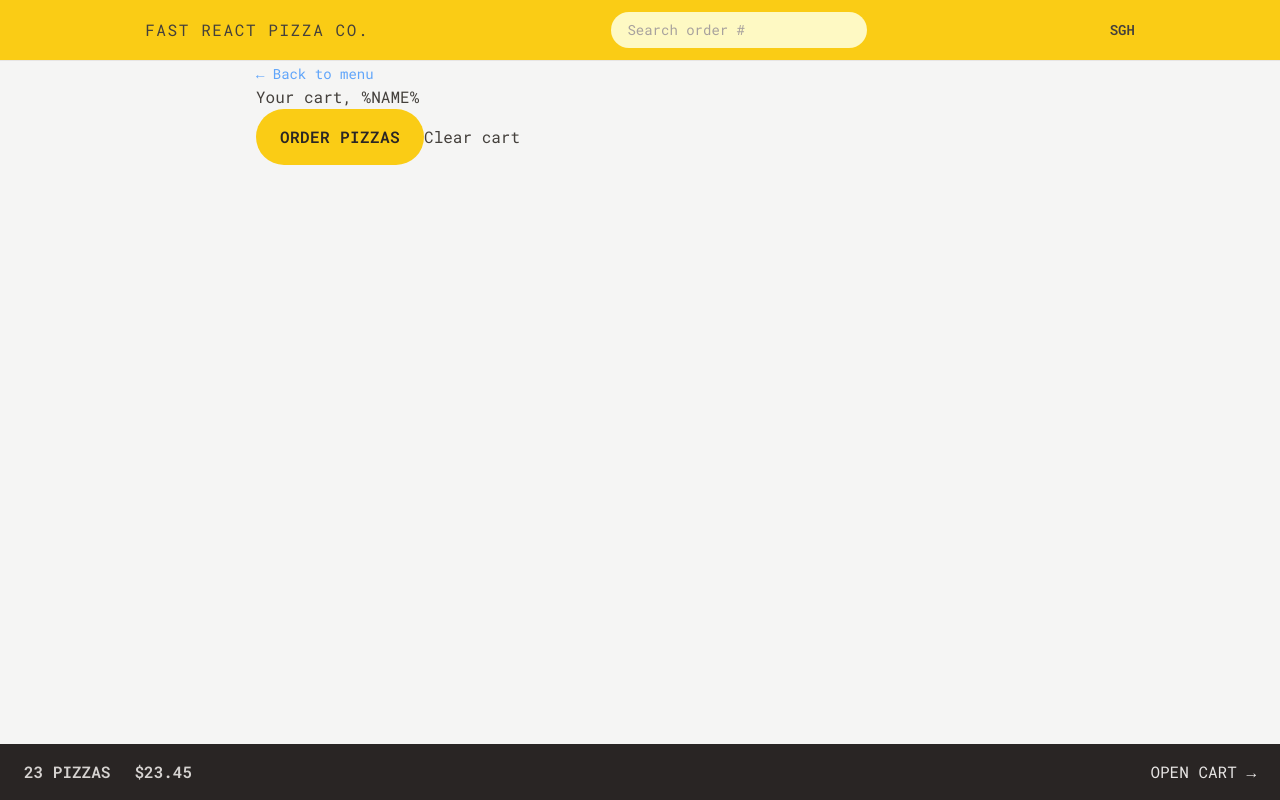
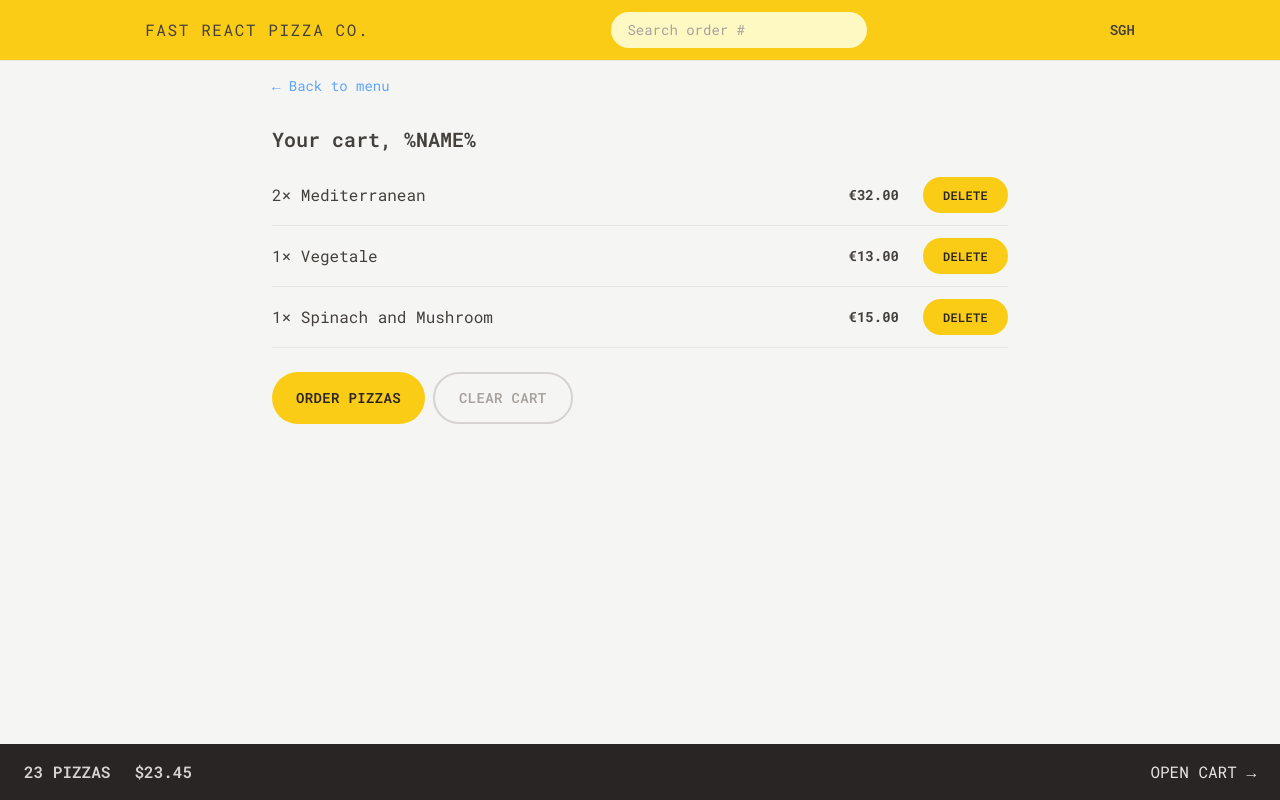
Before and after one commit to Sherman-shop/fast-react-pizza, a React (Vite) app: page /cart in a window 1280 px wide. Built offline with nearby package versions, Linux system fonts and the light colour scheme.

Commit message:
improve UI for Cart and CreateOrder pages

```diff
--- a/src/features/cart/Cart.jsx
+++ b/src/features/cart/Cart.jsx
@@ -1,5 +1,6 @@
 import Button from '../../ui/Button';
 import LinkButton from '../../ui/LinkButton';
+import CartItem from './CartItem';
 
 const _fakeCart = [
   {
@@ -26,17 +27,23 @@
 ];
 
 function Cart() {
-  // const cart = fakeCart;
+   const cart = _fakeCart;
 
   return (
-    <div>
+    <div className="px-4 py-3">
       <LinkButton to="/menu">&larr; Back to menu</LinkButton>
 
-      <h2>Your cart, %NAME%</h2>
+      <h2 className="text-xl mt-7 font-semibold">Your cart, %NAME%</h2>
 
-      <div>
+      <ul className='divide-y divide-stone-200 border-b mt-3'>
+        {cart.map((item) => (
+          <CartItem item={item} key={item.key} />
+        ))}
+      </ul>
+
+      <div className="mt-6 space-x-2">
         <Button to="/order/new" type="primary">Order pizzas</Button>
-        <button>Clear cart</button>
+        <Button type="secondary">Clear Cart</Button>
       </div>
     </div>
   );
--- a/src/features/cart/CartItem.jsx
+++ b/src/features/cart/CartItem.jsx
@@ -1,13 +1,19 @@
+import { formatCurrency } from '../../utils/helpers';
+import Button from '../../ui/Button';
+
 function CartItem({ item }) {
   const { pizzaId, name, quantity, totalPrice } = item;
 
   return (
-    <li>
-      <p>
+    <li className='py-3 sm:flex sm:items-center sm:justify-between'>
+      <p className='mb-1 sm:mb-0'>
         {quantity}&times; {name}
       </p>
-      <div>
-        <p>{formatCurrency(totalPrice)}</p>
+      <div className='flex items-center justify-between sm:gap-6'>
+        <p className='text-sm font-bold'>{formatCurrency(totalPrice)}</p>
+        <Button type="small">Delete</Button>
+
+
       </div>
     </li>
   );
--- a/src/features/order/CreateOrder.jsx
+++ b/src/features/order/CreateOrder.jsx
@@ -43,32 +43,34 @@
   const cart = fakeCart;
 
   return (
-    <div>
-      <h2>Ready to order? Let's go!</h2>
+    <div className="px-4 py-6">
+      <h2 className="mb-8 text-xl font-semibold">Ready to order? Let's go!</h2>
 
       <Form method="POST">
-        <div>
+        <div className="mb-8 flex gap-2 flex-col">
           <label>First Name</label>
-          <input className="input" type="text" name="customer" required />
+          <div className="grow">
+            <input className="input w-full" type="text" name="customer" required />
+          </div>
         </div>
 
-        <div>
+        <div className="mb-8 flex gap-2 flex-col">
           <label>Phone number</label>
-          <div>
-            <input  className="input" type="tel" name="phone" required />
+          <div className="grow">
+            <input  className="input w-full" type="tel" name="phone" required />
+            {formErrors?.phone && <p className="text-xs mt-2 text-red-700 bg-red-100 p-2 rounded-md">{formErrors.phone}</p>}
           </div>
-          {formErrors?.phone && <p>{formErrors.phone}</p>}
         </div>
 
-        <div>
+        <div className="mb-8 flex gap-2 flex-col">
           <label>Address</label>
-          <div>
-            <input className="input"
+          <div className="grow">
+            <input className="input w-full"
             type="text" name="address" required />
           </div>
         </div>
 
-        <div>
+        <div className="mb-12 flex items-center gap-5">
           <input
             className="h-6 w-6 accent-yellow-400 focus:ring focus:ring-yellow-400
             focus:ring-offset-2"
@@ -78,7 +80,7 @@
             // value={withPriority}
             // onChange={(e) => setWithPriority(e.target.checked)}
           />
-          <label htmlFor="priority">Want to yo give your order priority?</label>
+          <label htmlFor="priority" className="font-medium">Want to give your order priority?</label>
         </div>
 
         <div>
--- a/src/index.css
+++ b/src/index.css
@@ -6,7 +6,7 @@
   .input{
     @apply rounded-full border-stone-200 px-4 py-2
     text-sm transition-all duration-300 placeholder:text-stone-400
-    focus:outline-none focus:ring focus:ring-yellow-400 w-full
+    focus:outline-none focus:ring focus:ring-yellow-400
     md:px-6 md:py-3;
   }
 
--- a/src/ui/Button.jsx
+++ b/src/ui/Button.jsx
@@ -2,10 +2,11 @@
 
 
 export default function Button({ children, disabled, to, type}) {
-  const base='bg-yellow-400 font-semibold text-stone-800  inline-block uppercase tracking-wide rounded-full hover:bg-yellow-300 transition-colors duration-500 disabled:cursor-not-allowed'
+  const base='bg-yellow-400 font-semibold text-sm text-stone-800  inline-block uppercase tracking-wide rounded-full hover:bg-yellow-300 focus:bg-yellow-300 transition-colors duration-500 disabled:cursor-not-allowed'
   const styles = {
     primary:base + ' py-3 px-4 md:px-6 md:py-4',
     small:base + " px-4 py-2 md:px-5 md:py-2.5 text-xs",
+    secondary:' font-semibold text-sm text-stone-400 py-2.5 px-4 md:px-6 md:py-3.5 border-2 border-stone-300 inline-block uppercase tracking-wide rounded-full hover:bg-stone-300 focus:bg-stone-300 focus:outline-none hover:text-stone-800 focus:ring-stone-200 transition-colors duration-500 disabled:cursor-not-allowed'
   }
 
     if(to) return <Link to={to} className={styles[type]}>{children}</Link>
```
